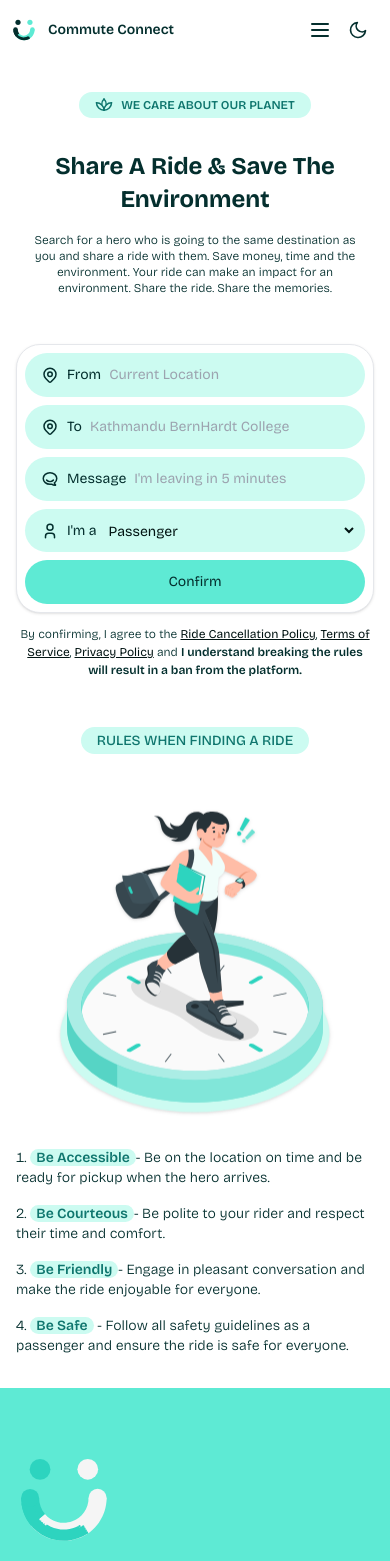
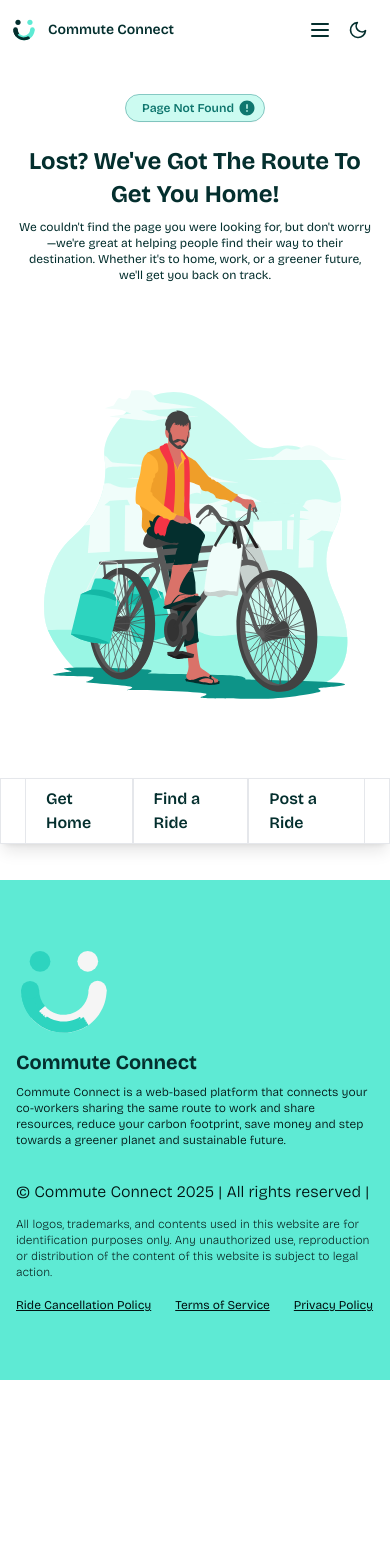
Before and after one commit to purnasth/commute-helper, a React (Vite) app: page /passenger in a window 390 px wide. Shown: the top 1561 px of the page. After the commit the page ends 1380 px from the top, so only its background shows below. Built offline with nearby package versions, Linux system fonts and the light colour scheme.

Commit message:
feat: make the dynamic routing rider page and work on dark mode

```diff
--- a/src/App.tsx
+++ b/src/App.tsx
@@ -5,16 +5,14 @@ import {
   Route,
   // Navigate,
 } from 'react-router-dom';
+import { ToastContainer } from 'react-toastify';
 import Home from './pages/Home';
 import RouterToTop from './utils/RouterToTop';
 import Navbar from './layouts/Navbar';
 import Footer from './layouts/Footer';
 import AboutPage from './pages/AboutPage';
-import RiderPage from './pages/RiderPage';
 import Error404 from './pages/Error404';
-import PassengerPage from './pages/PassengerPage';
 import Login from './layouts/Login';
-import { ToastContainer } from 'react-toastify';
 import RideDetails from './pages/RideDetails';
 import Policies from './pages/Policies';
 import FAQPage from './pages/FAQPage';
@@ -30,12 +28,10 @@ const App: React.FC = () => {
           <Route path="/" element={<Home />} />
           <Route path="/help" element={<FAQPage />} />
           <Route path="/about" element={<AboutPage />} />
-          <Route path="/hero" element={<RiderPage />} />
-          <Route path="/passenger" element={<PassengerPage />} />
           <Route path="/login" element={<Login />} />
           <Route path="/ride-details" element={<RideDetails />} />
           <Route path="/policies/:policyId" element={<Policies />} />
-          <Route path="/roles/:roleId" element={<RoleBasedPage />} />
+          <Route path="/role/:roleId" element={<RoleBasedPage />} />
           <Route path="*" element={<Error404 />} />
         </Routes>
         <Footer />
--- a/src/components/LocationPopup.tsx
+++ b/src/components/LocationPopup.tsx
@@ -63,7 +63,7 @@ const LocationPopup: React.FC<LocationPopupProps> = ({
   return (
     <>
       <div className="fixed inset-0 z-50 flex items-center justify-center bg-black/50">
-        <div className="relative flex size-full items-center justify-center space-y-4 bg-white p-4 md:p-6">
+        <div className="relative flex size-full items-center justify-center space-y-4 bg-white p-4 dark:bg-dark md:p-6">
           <button
             type="button"
             onClick={onClose}
@@ -105,7 +105,7 @@ const LocationPopup: React.FC<LocationPopupProps> = ({
                 ) : searchQuery.length > 2 && suggestions.length > 0 ? (
                   <>
                     Results matching{' '}
-                    <span className="bg-teal-100 font-semibold">
+                    <span className="bg-teal-100 font-semibold dark:text-dark">
                       "{searchQuery}"
                     </span>{' '}
                     are shown below.
@@ -138,10 +138,12 @@ const LocationPopup: React.FC<LocationPopupProps> = ({
             <hr />
 
             <div className="space-y-2">
-              <p className="font-normal text-dark">Suggested for you</p>
+              <p className="font-normal text-dark dark:text-light">
+                Suggested for you
+              </p>
               <button
                 type="button"
-                className="flex w-full cursor-pointer items-center gap-3 rounded-lg border px-3 py-2 transition-all duration-150 ease-in-out hover:bg-gray-100"
+                className="group flex w-full cursor-pointer items-center gap-3 rounded-lg border px-3 py-2 transition-all duration-150 ease-in-out hover:bg-teal-50"
                 onClick={() => {
                   onSelect('Kathmandu BernHardt College');
                   onClose();
@@ -149,7 +151,7 @@ const LocationPopup: React.FC<LocationPopupProps> = ({
               >
                 <TbMapPin className="text-xl text-teal-500" />
                 <div className="text-start">
-                  <p className="text-sm font-medium">
+                  <p className="text-sm font-medium dark:group-hover:text-dark">
                     Kathmandu BernHardt College
                   </p>
                   <p className="text-xs text-gray-500">Bafal, Kathmandu</p>
--- a/src/components/RideBar.tsx
+++ b/src/components/RideBar.tsx
@@ -252,7 +252,7 @@ const RideBar: React.FC<RideBarProps> = ({ fromHome = false, role }) => {
       >
         <form
           onSubmit={handleSubmit(onSubmit, onError)}
-          className="flex flex-col items-center justify-between gap-2 rounded-3xl border bg-white p-2 shadow lg:flex-row lg:rounded-full"
+          className="flex flex-col items-center justify-between gap-2 rounded-3xl border bg-white p-2 shadow dark:bg-teal-500 lg:flex-row lg:rounded-full"
         >
           {findRideFormFields.map(
             ({ name, label, type, placeholder, options }) => (
@@ -262,7 +262,7 @@ const RideBar: React.FC<RideBarProps> = ({ fromHome = false, role }) => {
               >
                 <label
                   htmlFor={name}
-                  className="inline-flex min-w-fit items-center gap-2 pl-4 text-sm"
+                  className="inline-flex min-w-fit items-center gap-2 pl-4 text-sm text-dark"
                 >
                   {name === 'from' || name === 'to' ? (
                     <TbMapPin className="text-lg" />
@@ -319,7 +319,7 @@ const RideBar: React.FC<RideBarProps> = ({ fromHome = false, role }) => {
           )}
           <button
             type="submit"
-            className="inline-flex w-full items-center justify-center gap-2 rounded-full bg-teal-300 px-6 py-3 text-sm lg:w-fit"
+            className="inline-flex w-full items-center justify-center gap-2 rounded-full bg-teal-300 px-6 py-3 text-sm dark:text-dark lg:w-fit"
           >
             Confirm
           </button>
@@ -345,7 +345,7 @@ const RideBar: React.FC<RideBarProps> = ({ fromHome = false, role }) => {
       {showModal && (
         <Modal onClose={() => setShowModal(false)}>
           {ridesFound.length > 0 ? (
-            <div className="relative h-full w-full max-w-xl bg-white p-5 shadow-lg md:h-auto md:rounded-3xl">
+            <div className="relative h-full w-full max-w-xl bg-white p-5 shadow-lg dark:bg-dark md:h-auto md:rounded-3xl">
               <h3 className="pb-4 text-base font-medium text-teal-500">
                 Available {role === 'rider' ? 'Passengers' : 'Rides'}
               </h3>
--- a/src/components/SearchedLocations.tsx
+++ b/src/components/SearchedLocations.tsx
@@ -18,13 +18,15 @@ const SearchedLocations: React.FC<SearchedLocationsProps> = ({
   return (
     <>
       <div className="space-y-2">
-        <p className="font-normal text-dark">Searched Locations</p>
+        <p className="font-normal text-dark dark:text-light">
+          Searched Locations
+        </p>
 
         <div className="scroll max-h-60 space-y-2 overflow-y-scroll">
           {suggestions.map((location) => (
             <div
               key={location.id}
-              className="flex cursor-pointer items-center gap-3 rounded-lg border px-3 py-2 transition-all duration-150 ease-in-out hover:bg-gray-100"
+              className="group flex cursor-pointer items-center gap-3 rounded-lg border px-3 py-2 transition-all duration-150 ease-in-out hover:bg-gray-100 hover:text-dark dark:hover:bg-teal-50"
               onClick={() => {
                 onSelect(location.name);
                 onClose();
@@ -39,7 +41,7 @@ const SearchedLocations: React.FC<SearchedLocationsProps> = ({
                   }}
                 ></p>
                 <p
-                  className="text-xs text-gray-500"
+                  className="text-xs text-gray-500 dark:text-gray-300 dark:group-hover:text-dark"
                   dangerouslySetInnerHTML={{
                     __html: highlightMatch(location.address, searchQuery),
                   }}
--- a/src/components/ui/AgreeInfo.tsx
+++ b/src/components/ui/AgreeInfo.tsx
@@ -4,11 +4,14 @@ import { policies } from '../../constants/data';
 const AgreeInfo = () => {
   return (
     <>
-      <p className="mt-3 bg-white text-center text-xs leading-normal sm:text-sm">
+      <p className="mt-3 bg-white text-center text-xs leading-normal dark:bg-dark sm:text-sm">
         By confirming, I agree to the{' '}
         {policies.map((policy, index) => (
           <span key={index}>
-            <Link to={policy.link} className="text-dark underline">
+            <Link
+              to={policy.link}
+              className="text-dark underline dark:text-teal-300"
+            >
               {policy.title}
             </Link>
             {index < policies.length - 1 ? ', ' : ' '}
--- a/src/constants/data.ts
+++ b/src/constants/data.ts
@@ -1,3 +1,6 @@
+import rider from '../assets/vector/hero-rider.svg';
+import passenger from '../assets/vector/passenger.svg';
+
 export const mockLocations = [
   // Educational Institutions
   {
@@ -694,15 +697,65 @@ export const policies = [
 export const userRoles = [
   {
     id: 'rider',
-    name: 'Rider',
-    description: 'A person who is looking for a ride.',
     router: '/roles/rider',
+    title: 'Post a ride & Make an Impact',
+    description:
+      'Share your ride with your co-workers and students sharing the same route and utilize the resources and empty seats of your vehicle. Save money, time and the environment. Your ride can make a difference. Share your ride now & be a hero!',
+    rulesTitle: 'Rules when posting a ride',
+    heroImage: rider,
+    rules: [
+      {
+        title: 'Carry Documents',
+        description:
+          'Owning a valid driving license is a must to post a ride & you should be carrying them.',
+      },
+      {
+        title: 'Be Reliable',
+        description:
+          "Only post a ride if you are sure you're going to the destination and be on time.",
+      },
+      {
+        title: 'Be Courteous',
+        description:
+          'Be polite to your passengers and respect their time and comfort.',
+      },
+      {
+        title: 'Drive Safely',
+        description:
+          'Stick to the speed limit and follow the traffic rules. Safety of you and your passengers is important.',
+      },
+    ],
   },
   {
     id: 'passenger',
-    name: 'Passenger',
-    description: 'A person who is offering a ride.',
     router: '/roles/passenger',
+    title: 'Share a ride & Save the Environment',
+    description:
+      'Search for a hero who is going to the same destination as you and share a ride with them. Save money, time and the environment. Your ride can make an impact for an environment. Share the ride. Share the memories.',
+    rulesTitle: 'Rules when requesting a ride',
+    heroImage: passenger,
+    rules: [
+      {
+        title: 'Be Accessible',
+        description:
+          'Be on the location on time and be ready for pickup when the hero',
+      },
+      {
+        title: 'Be Courteous',
+        description:
+          'Be polite to your rider and respect their time and comfort.',
+      },
+      {
+        title: 'Be Friendly',
+        description:
+          'Engage in pleasant conversation and make the ride enjoyable for everyone.',
+      },
+      {
+        title: 'Be Safe',
+        description:
+          'Follow all safety guidelines as a passenger and ensure the ride is safe for everyone.',
+      },
+    ],
   },
 ];
 
@@ -720,6 +773,6 @@ export const navLinks = [
   {
     id: 3,
     title: 'Post a Ride',
-    link: '/role/hero',
+    link: '/role/rider',
   },
 ];
--- a/src/layouts/Navbar.tsx
+++ b/src/layouts/Navbar.tsx
@@ -11,13 +11,13 @@ const navLinks = [
   {
     id: 1,
     title: 'Find a Ride',
-    link: '/passenger',
+    link: '/role/passenger',
     icon: <TbSearch className="text-lg" />,
   },
   {
     id: 2,
     title: 'Post a Ride',
-    link: '/hero',
+    link: '/role/rider',
     icon: <TbPlus className="text-lg" />,
   },
 ];
--- a/src/pages/PassengerPage.tsx
+++ /dev/null
@@ -1,66 +0,0 @@
-import RideBar from '../components/RideBar';
-import Title from '../components/ui/Title';
-// import { TbClockPin } from 'react-icons/tb';
-// import { TbBrandHipchat } from 'react-icons/tb';
-// import { TbFileSmile } from 'react-icons/tb';
-// import { TbUserShield } from 'react-icons/tb';
-
-import rider from '../assets/vector/passenger.svg';
-
-const PassengerPage = () => {
-  return (
-    <main className="z-auto">
-      <Title
-        title="Share a ride & Save the Environment"
-        description="Search for a hero who is going to the same destination as you and share a ride with them. Save money, time and the environment. Your ride can make an impact for an environment. Share the ride. Share the memories."
-      />
-      <RideBar role="passenger" />
-
-      <section className="pt-12 md:pt-16 lg:pt-24">
-        <h2 className="mx-auto w-fit max-w-md rounded-full bg-teal-100 px-4 py-1 text-center text-sm font-medium uppercase leading-snug text-teal-700 sm:text-base md:text-xl">
-          Rules when finding a ride
-        </h2>
-        <div className="mt-3 grid items-center gap-6 sm:mt-5 lg:mt-12 lg:grid-cols-2 lg:gap-12">
-          <div className="relative">
-            <img
-              src={rider}
-              alt="Hero Vector"
-              className="animate-floating-up drop-shadow"
-            />
-          </div>
-          <ul className="list-inside list-decimal space-y-4 md:space-y-6 lg:space-y-12">
-            <li className="text-pretty text-sm font-light sm:text-base md:text-lg">
-              <strong className="rounded-full bg-teal-100 px-1.5 font-semibold text-teal-700">
-                Be Accessible
-              </strong>
-              - Be on the location on time and be ready for pickup when the hero
-              arrives.
-            </li>
-            <li className="text-pretty text-sm font-light sm:text-base md:text-lg">
-              <strong className="rounded-full bg-teal-100 px-1.5 font-semibold text-teal-700">
-                Be Courteous
-              </strong>
-              - Be polite to your rider and respect their time and comfort.
-            </li>
-            <li className="text-pretty text-sm font-light sm:text-base md:text-lg">
-              <strong className="rounded-full bg-teal-100 px-1.5 font-semibold text-teal-700">
-                Be Friendly
-              </strong>
-              - Engage in pleasant conversation and make the ride enjoyable for
-              everyone.
-            </li>
-            <li className="text-pretty text-sm font-light sm:text-base md:text-lg">
-              <strong className="rounded-full bg-teal-100 px-1.5 font-semibold text-teal-700">
-                Be Safe
-              </strong>{' '}
-              - Follow all safety guidelines as a passenger and ensure the ride
-              is safe for everyone.
-            </li>
-          </ul>
-        </div>
-      </section>
-    </main>
-  );
-};
-
-export default PassengerPage;
--- a/src/pages/RiderPage.tsx
+++ /dev/null
@@ -1,62 +0,0 @@
-import RideBar from '../components/RideBar';
-import Title from '../components/ui/Title';
-
-import rider from '../assets/vector/hero-rider.svg';
-
-const RiderPage = () => {
-  return (
-    <main className="z-auto">
-      <Title
-        title="Post a ride & Make an Impact"
-        description="Share your ride with your co-workers and students sharing the same route and utilize the resources and empty seats of your vehicle. Save money, time and the environment. Your ride can make a difference. Share your ride now & be a hero!"
-      />
-      <RideBar role="rider" />
-
-      <section className="pt-12 md:pt-16 lg:pt-24">
-        <h2 className="mx-auto w-fit max-w-md rounded-full bg-teal-100 px-4 py-1 text-center text-sm font-medium uppercase leading-snug text-teal-700 sm:text-base md:text-xl">
-          Rules when posting a ride
-        </h2>
-        <div className="mt-3 grid items-center gap-6 sm:mt-5 lg:mt-12 lg:grid-cols-2 lg:gap-12">
-          <div className="relative">
-            <img
-              src={rider}
-              alt="Hero Vector"
-              className="animate-floating-up drop-shadow"
-            />
-          </div>
-          <ul className="list-inside list-decimal space-y-4 md:space-y-6 lg:space-y-12">
-            <li className="text-pretty text-sm font-light sm:text-base md:text-lg">
-              <strong className="rounded-full bg-teal-100 px-1.5 font-semibold text-teal-700">
-                Carry Documents
-              </strong>
-              - Owning a valid driving license is a must to post a ride & you
-              should be carrying them.
-            </li>
-            <li className="text-pretty text-sm font-light sm:text-base md:text-lg">
-              <strong className="rounded-full bg-teal-100 px-1.5 font-semibold text-teal-700">
-                Be Reliable
-              </strong>
-              - Only post a ride if you are sure you're going to the destination
-              and be on time.
-            </li>
-            <li className="text-pretty text-sm font-light sm:text-base md:text-lg">
-              <strong className="rounded-full bg-teal-100 px-1.5 font-semibold text-teal-700">
-                Be Courteous
-              </strong>
-              - Be polite to your passengers and respect their time and comfort.
-            </li>
-            <li className="text-pretty text-sm font-light sm:text-base md:text-lg">
-              <strong className="rounded-full bg-teal-100 px-1.5 font-semibold text-teal-700">
-                Drive Safely
-              </strong>
-              - Stick to the speed limit and follow the traffic rules. Safety of
-              you and your passengers is important.
-            </li>
-          </ul>
-        </div>
-      </section>
-    </main>
-  );
-};
-
-export default RiderPage;
--- a/src/pages/RoleBasedPage.tsx
+++ b/src/pages/RoleBasedPage.tsx
@@ -1,39 +1,53 @@
-import React from 'react';
 import { useParams } from 'react-router-dom';
 import { userRoles } from '../constants/data';
+import Error404 from './Error404';
+import Title from '../components/ui/Title';
+import RideBar from '../components/RideBar';
 
 const RoleBasedPage = () => {
   const { roleId } = useParams<{ roleId: string }>();
   const role = userRoles.find((r) => r.id === roleId);
 
   return (
-    <main>
-      <h1 className="text-2xl font-bold text-teal-500">
-        {role ? `Welcome, ${role.name}` : 'Role Not Found'}
-      </h1>
+    <>
       {role ? (
-        <ul className="mt-4 list-disc space-y-2 pl-6 text-gray-700">
-          {/* {role.permissions.map((permission, index) => (
-            <li key={index}>{permission}</li>
-          ))} */}
-          Test Test {role.name}
-        </ul>
+        <main className="z-auto">
+          <Title title={role.title} description={role.description} />
+
+          <RideBar role={role.id} />
+
+          <section className="pt-12 md:pt-16 lg:pt-24">
+            <h2 className="mx-auto w-fit max-w-md rounded-full bg-teal-100 px-4 py-1 text-center text-sm font-medium uppercase leading-snug text-teal-700 sm:text-base md:text-xl">
+              {role.rulesTitle}
+            </h2>
+            <div className="mt-3 grid items-center gap-6 sm:mt-5 lg:mt-12 lg:grid-cols-2 lg:gap-12">
+              <div className="relative">
+                <img
+                  src={role.heroImage}
+                  alt={role.id}
+                  className="animate-floating-up drop-shadow"
+                />
+              </div>
+              <ul className="list-inside list-decimal space-y-4 md:space-y-6 lg:space-y-12">
+                {role.rules.map((rule, index) => (
+                  <li
+                    key={index}
+                    className="text-pretty text-sm font-light sm:text-base md:text-lg"
+                  >
+                    <strong className="rounded-full bg-teal-100 px-1.5 font-semibold text-teal-700">
+                      {rule.title}
+                    </strong>
+                    - {rule.description}
+                  </li>
+                ))}
+              </ul>
+            </div>
+          </section>
+        </main>
       ) : (
-        <p className="mt-4 text-base text-gray-700">
-          The role you are looking for does not exist.
-        </p>
+        <Error404 />
       )}
-      <p className="mt-4 text-base text-gray-700">
-        This page is designed to display information based on the role ID
-        provided in the URL. The role ID is used to fetch the corresponding role
-        data from a predefined list of roles. If the role ID is valid, the page
-        will display the role name and its associated permissions. If the role
-        ID is invalid, a message will be displayed indicating that the role was
-        not found. This approach allows for dynamic content rendering based on
-        user roles, enhancing the user experience and providing relevant
-        information based on the user's role within the application.
-      </p>
-    </main>
+    </>
   );
 };
 
--- a/src/utils/functions.ts
+++ b/src/utils/functions.ts
@@ -20,7 +20,7 @@ export const highlightMatch = (text: string, query: string) => {
   const regex = new RegExp(`(${query})`, 'gi'); // Create a regex to match the query
   return text.replace(
     regex,
-    (match) => `<span class="bg-teal-100 font-medium">${match}</span>`,
+    (match) => `<span class="bg-teal-100 dark:bg-teal-600 font-medium">${match}</span>`,
   );
 };
 
```
